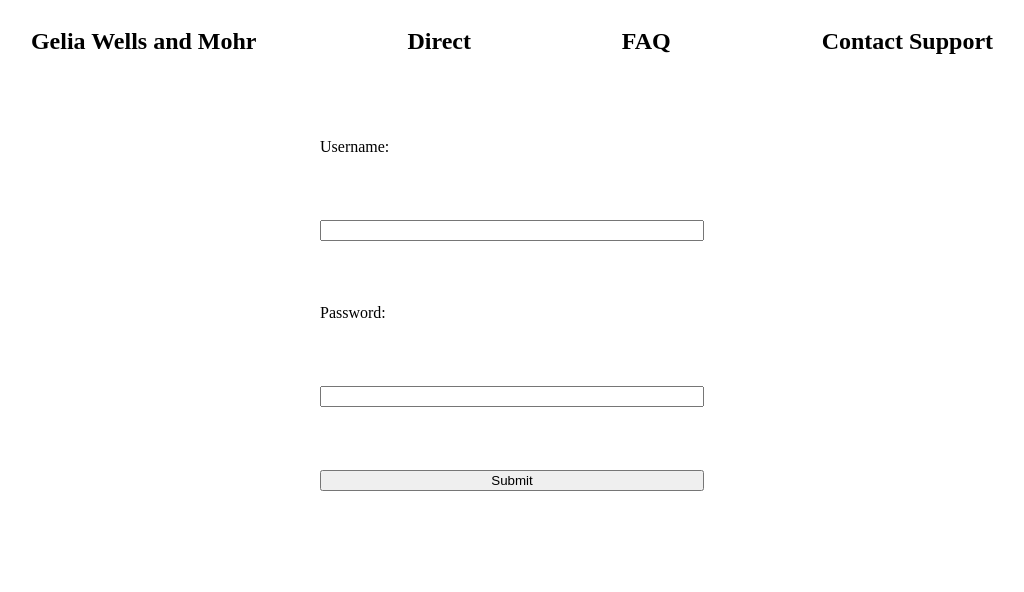
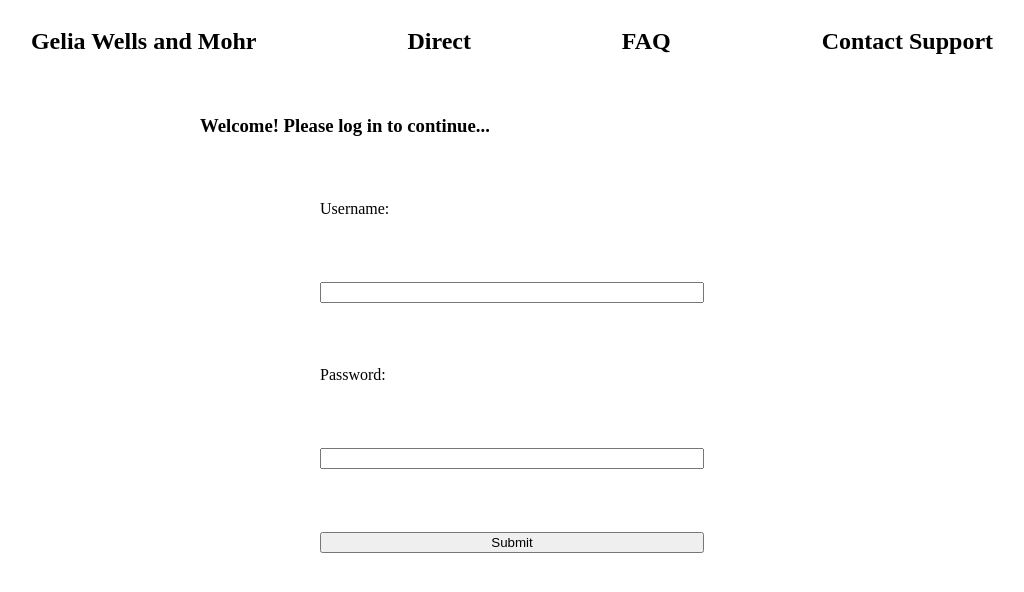
Before and after one commit to roselandroche/gelia_form_front_end, a React (Create React App) app in the folder gelia_form/: page / in a window 1280 px wide. Shown: the top 592 px of the page, without its empty margins (128-1152 px from the left). Built offline with nearby package versions, Linux system fonts and the light colour scheme.

Commit message:
Minor edits to content and style of Welcome

```diff
--- a/gelia_form/src/components/Welcome.js
+++ b/gelia_form/src/components/Welcome.js
@@ -1,9 +1,11 @@
 import React from 'react';
-import LogInForm from './LogInForm'
+import LogInForm from './LogInForm';
+import '../css/Welcome.css';
 
 export default function Welcome() {
     return (
         <section>
+            <h3>Welcome! Please log in to continue...</h3>
             <LogInForm />
         </section>
     )
--- /dev/null
+++ b/gelia_form/src/css/Welcome.css
@@ -0,0 +1,4 @@
+h3 {
+    margin: 5vh 25vw 0 25vw;
+    width: 30vw;
+}
```
